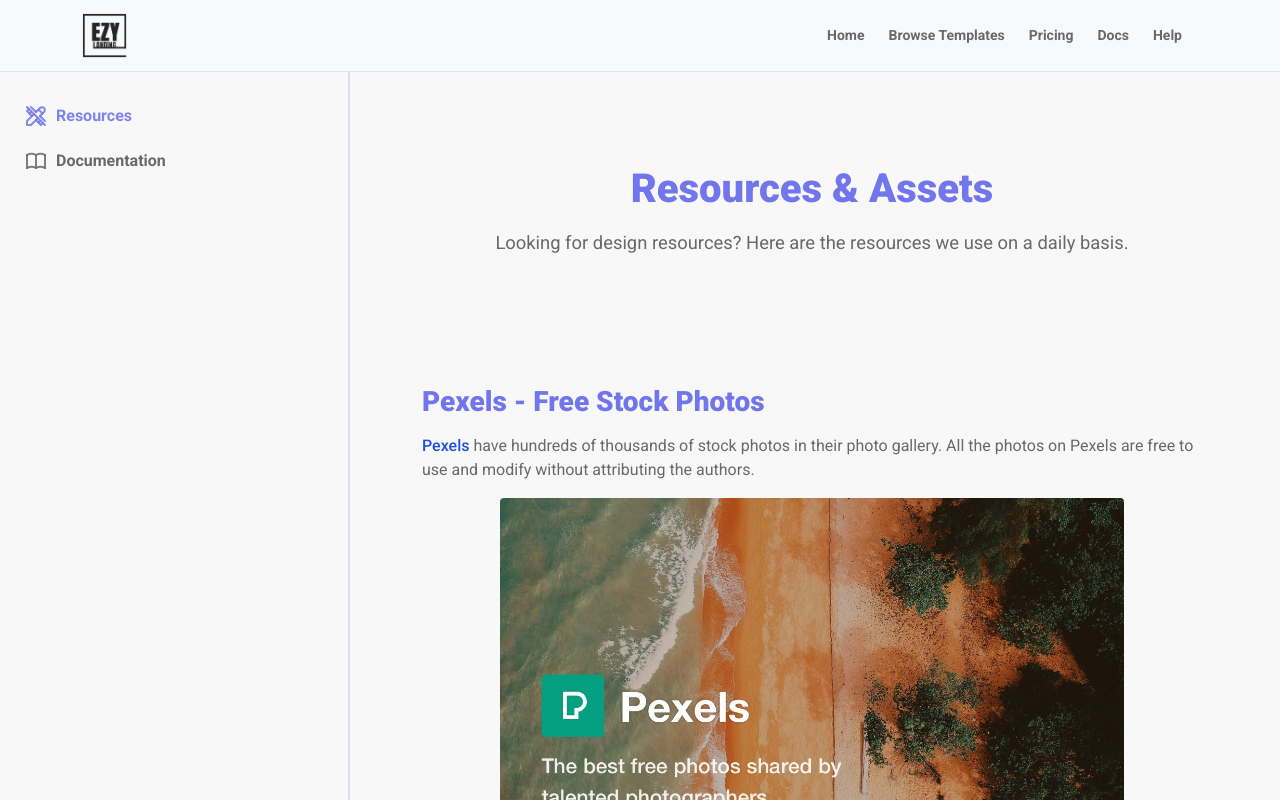
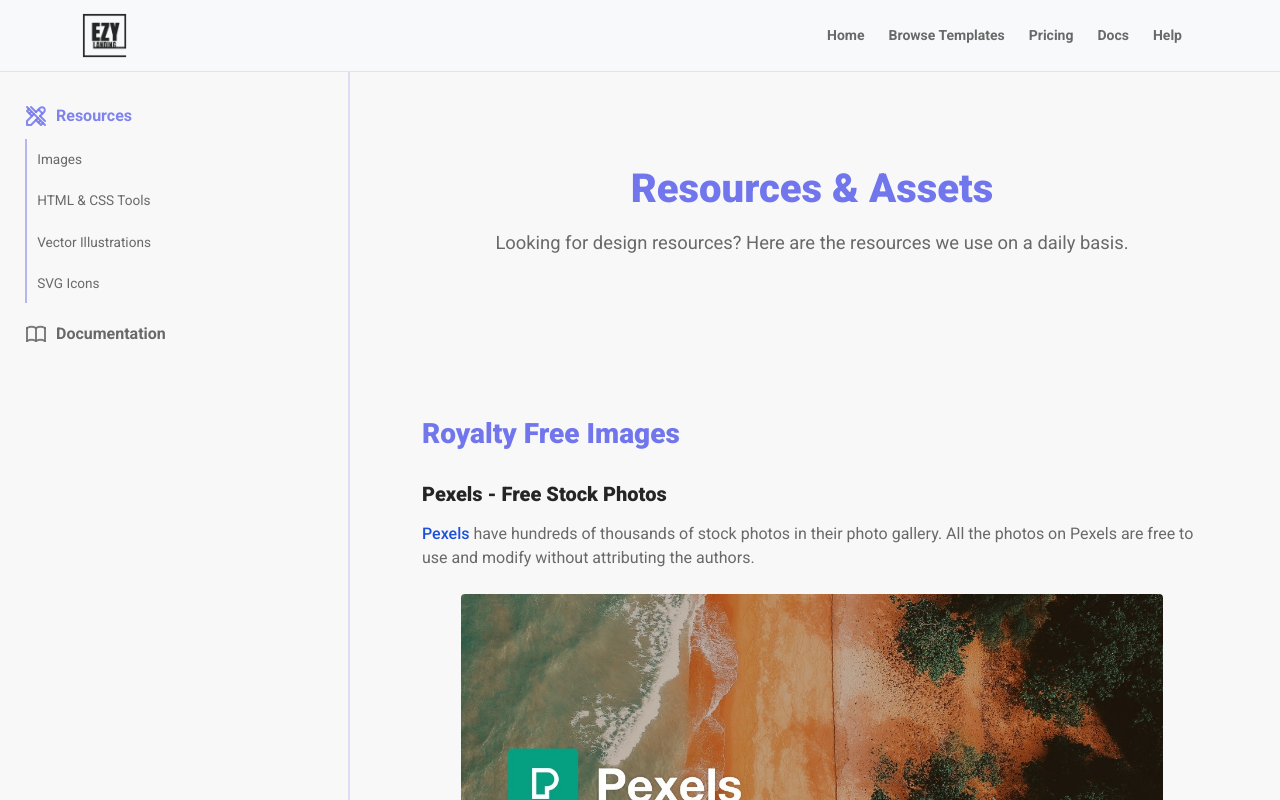
Before and after one commit to rrttalv/ezylanding-template-portal, a Next.js app: page /resources in a window 1280 px wide. Built offline with nearby package versions, Linux system fonts and the light colour scheme.

Commit message:
added google tags

```diff
--- a/components/Sidebar/index.js
+++ b/components/Sidebar/index.js
@@ -21,11 +21,11 @@
         {
           content.map((item => {
             const { linkPath, icon, linkTitle, label } = item
-            const itemClassName =  router.asPath === item.linkPath ? 'active' : 'inactive'
+            const itemClassName = router.asPath === item.linkPath ? ' active' : ''
             return (
               <div
                 key={linkPath}
-                className={`sidebar_item ${itemClassName}`}
+                className={`sidebar_item${itemClassName}`}
               >
                 <Link href={linkPath}>
                   <a title={linkTitle ? linkTitle : `Link to ${linkPath}`}>
--- a/pages/resources/index.js
+++ b/pages/resources/index.js
@@ -9,9 +9,8 @@
 
 const Resources = (props) => {
 
-  //https://mycolor.space/
-
-  const [resourceList] = useState([
+  const [resourceList] = useState({
+    images: [
       {
         id: 'pexels',
         title: 'Pexels - Free stock photos',
@@ -37,7 +36,9 @@
           />
           </>
         )
-    },
+      }
+    ],
+    tools: [
       {
         id: 'cssgradient',
         title: 'CSS Gradient - CSS Gradient tool',
@@ -62,6 +63,77 @@
         )
       },
       {
+        id: 'colorspace',
+        title: 'ColorSpace - Palette & Gradient Generator',
+        description: (
+          <>
+            <p className="resource-meta">
+              Trying to figure out a color scheme for your landing page?{' '}
+              <Link href={'https://mycolor.space/'}>
+                <a
+                  target='_blank'
+                >
+                ColorSpace
+                </a>
+              </Link>
+              {' '}is the tool for you! With ColorSpace you can generate matching palettes and gradients in just seconds.
+            </p>
+            <img
+            className="resource-image"
+            src={'/assets/resources/html-template-free-gradient-generator-landing-page.jpg'}
+            alt='Preview of the ColorSpace platform functionalities on a bright purple and blue background'
+          />
+          </>
+        )
+      },
+      {
+        id: 'bootstrap',
+        title: 'Bootstrap - Most popular CSS Framework',
+        description: (
+          <>
+            <p className="resource-meta">
+              <Link href={'https://getbootstrap.com/docs/5.1/getting-started/introduction/'}>
+                <a target='_blank' rel='nofollow'>
+                  Bootstrap
+                </a>
+              </Link>
+              {' '}is a CSS library for developers to easily create responsive websites with ease. Haven't heard of Bootstrap? It is only the most popular open-source front-end CSS library.
+              Boostrap includes mixins, CSS variables, a grid system, and prebuilt components that significantly reduce development time.
+            </p>
+            <img
+              className="resource-image"
+              src={'/assets/bootstrap-5-logo-most-popular-css-framework-for-html-landing-pages.jpg'}
+              alt='Bootstrap CSS open source library logo on a white background'
+            />
+          </>
+        )
+      }
+    ],
+    icons: [
+      {
+        id: 'freeicons',
+        title: 'Freeicons - Free & Paid SVG Icons',
+        description: (
+          <>
+            <p className="resource-meta">
+              <Link href={'https://freeicons.io/'}>
+                <a
+                  target='_blank'
+                >
+                Freeicons.io
+                </a>
+              </Link>
+              {' '}hosts a massive icon library with tens of thousands of icons. With a paid plan you can use any of their icons without having to credit their authors.
+            </p>
+            <img
+            className="resource-image"
+            src={'/assets/resources/free-vector-icons-for-landing-page-html-template.jpg'}
+            alt="Freeicons.io logo on a large light blue background"
+          />
+          </>
+        )
+      },
+      {
         id: 'tabler',
         title: 'Tabler Icons - Free SVG icons',
         description: (
@@ -74,7 +146,7 @@
                 Tabler Icons
                 </a>
               </Link>
-            {' '}has a library of 1900+ vector icons that you can download as a zip file or export to Figma and use on your startup landing page template.
+              {' '}has a library of 1900+ vector icons that you can download as a zip file or export to Figma and use on your landing page for free!
             </p>
             <img
             className="resource-image"
@@ -84,6 +156,8 @@
           </>
         )
       },
+    ],
+    illustrations: [
       {
         id: 'undraw',
         title: 'UnDraw - Free customizeable SVG illustrations',
@@ -98,7 +172,7 @@
                 UnDraw
                 </a>
               </Link>
-            {' '}has a massive library of free SVG illustrations that is updated on a daily basis. It's extremely easy to color-match UnDraw icons thanks to their integrated intuitive color picker.
+              {' '}has a massive library of free SVG illustrations. UnDraw's illustration library is updated with new illustrations very frequently. It's extremely easy to color-match UnDraw icons thanks to their integrated intuitive color picker.
             </p>
             <img
             className="resource-image"
@@ -120,7 +194,7 @@
                 DrawKit
                 </a>
               </Link>
-            {' '}you will find many free and paid vector illustration collections and icon packs that can make your startup landing page look apart. DrawKit illustrations and vector icons are optimized and ready to be used directly in your HTML.
+              {' '}you will find many free and paid vector illustration collections and icon packs that can make your landing page look apart. DrawKit illustrations and vector icons are optimized and ready to be used directly in your HTML.
             </p>
             <img
             className="resource-image"
@@ -130,35 +204,32 @@
           </>
         )
       },
-    {
-      id: 'bootstrap',
-      title: 'Bootstrap - Most popular CSS Framework',
-      description: (
-        <>
-          <p className="resource-meta">
-            <Link href={'https://getbootstrap.com/docs/5.1/getting-started/introduction/'}>
-              <a target='_blank' rel='nofollow'>
-                Bootstrap
-              </a>
-            </Link>
-            {' '}is a CSS library for developers to easily create responsive websites with ease. Haven't heard of Bootstrap? It is the most popular open-source front-end CSS library.
-            Boostrap includes mixins and CSS variables, a grid system and prebuilt components that significantly reduce development time.
-          </p>
-          <img
-            className="resource-image"
-            src={'/assets/bootstrap-5-logo-most-popular-css-framework-for-html-landing-pages.jpg'}
-            alt='Bootstrap CSS open source library logo on a white background'
-          />
-        </>
-      )
-    }
-  ])
+    ]
+  })
 
   const [sidebarContent] = useState([
     {
       linkPath: '/resources',
       icon: <Tools />,
-      label: 'Resources'
+      label: 'Resources',
+      subLinks: [
+        {
+          linkPath: `/resources#images`,
+          label: 'Images'
+        },
+        {
+          linkPath: `/resources#tools`,
+          label: 'HTML & CSS Tools'
+        },
+        {
+          linkPath: `/resources#illustrations`,
+          label: 'Vector Illustrations'
+        },
+        {
+          linkPath: `/resources#icons`,
+          label: 'SVG Icons'
+        }
+      ]
     },
     {
       linkPath: '/documentation',
@@ -167,24 +238,36 @@
     }
   ])
 
-  const getResourceRows = () => {
+  const getResourceRows = (list, id, title, className = '') => {
     return (
-      resourceList.map(item => {
+      <section id={id} className={`resource${className}`}>
+        <div className="row" style={{ paddingTop: '80px' }}>
+          <div className="col-12">
+            <h3 className="text-main heading">
+              {title}
+            </h3>
+          </div>
+        </div>
+        {
+          list.map(item => {
             const { title, description } = item
             return (
-          <div className="resource-row">
-            <div key={item.id} className="row">
+              <div key={item.id} className="resource-row">
+                <div className="row">
                   <div className="col-12">
-                <h3 className="heading text-main">{title}</h3>
+                    <h5 className="heading">{title}</h5>
                     {description}
                   </div>
                 </div>
               </div>
             )
           })
+        }
+      </section>
     )
   }
 
+  const { images, tools, icons, illustrations } = resourceList
   return (
     <Layout>
       <Head>
@@ -196,14 +279,17 @@
           className='resources-navigation'
         />
         <div className="resources-wrapper d-flex flex-column">
-          <section className='landing-section container-fluid first-section section resource-header'>
+          <section id="main" className='landing-section container-fluid first-section section resource-header'>
             <div className="section-text-wrapper center">
               <h1 className='title text-main'>Resources & assets</h1>
               <p className="subtitle text-gray">Looking for design resources? Here are the resources we use on a daily basis.</p>
             </div>
           </section>
           <section className="landing-section container-fluid section resource-content">
-            {getResourceRows()}
+            {getResourceRows(images, 'images', 'Royalty Free Images')}
+            {getResourceRows(tools, 'tools', 'HTML & CSS Tools')}
+            {getResourceRows(illustrations, 'illustrations', 'Free illustrations')}
+            {getResourceRows(icons, 'icons', 'SVG Icons', ' no-border')}
           </section>
         </div>
       </div>
--- a/scss/_sections.scss
+++ b/scss/_sections.scss
@@ -429,11 +429,13 @@
     max-width: 1200px;
     width: calc(100% - 350px);
   }
+  .resource {
+    border-bottom: 2px solid rgba(var(--main-rgb), 0.2);
+  }
   .resource-row {
-    padding-top: 3rem;
+    padding-top: 1.5rem;
     .col-12 {
       padding-bottom: 3rem;
-      border-bottom: 2px solid rgba(var(--main-rgb), 0.2);
       .heading {
         margin-bottom: 1rem;
       }
@@ -446,10 +448,10 @@
       }
     }
     .resource-image {
-      width: 80%;
+      width: 90%;
       max-height: 350px;
       display: block;
-      margin: 1rem auto;
+      margin: 1.5rem auto;
       object-fit: cover;
       border-radius: 4px;
     }
--- a/scss/_sidebar.scss
+++ b/scss/_sidebar.scss
@@ -41,7 +41,8 @@
       }
     }
     &-sublinks {
-      margin-left: 1.6rem;
+      margin-bottom: 0.5rem;
+      margin-left: 1.55rem;
       border-left: 2px solid rgba(var(--main-rgb), 0.5);
       a {
         padding-left: 0.65rem!important;
--- a/scss/style.scss
+++ b/scss/style.scss
@@ -368,6 +368,10 @@
   }
 }
 
+.no-border {
+  border: none!important;
+}
+
 .form-control.large-input {
   padding: 0.5rem 1rem;
   font-size: 18px;
```
Also changed, not shown: pages/_document.js (+11 -0 lines), public/assets/resources/free-vector-icons-for-landing-page-html-template.jpg (added), public/assets/resources/html-template-free-gradient-generator-landing-page.jpg (added). Lines whose indentation alone changed are shown as unchanged.
